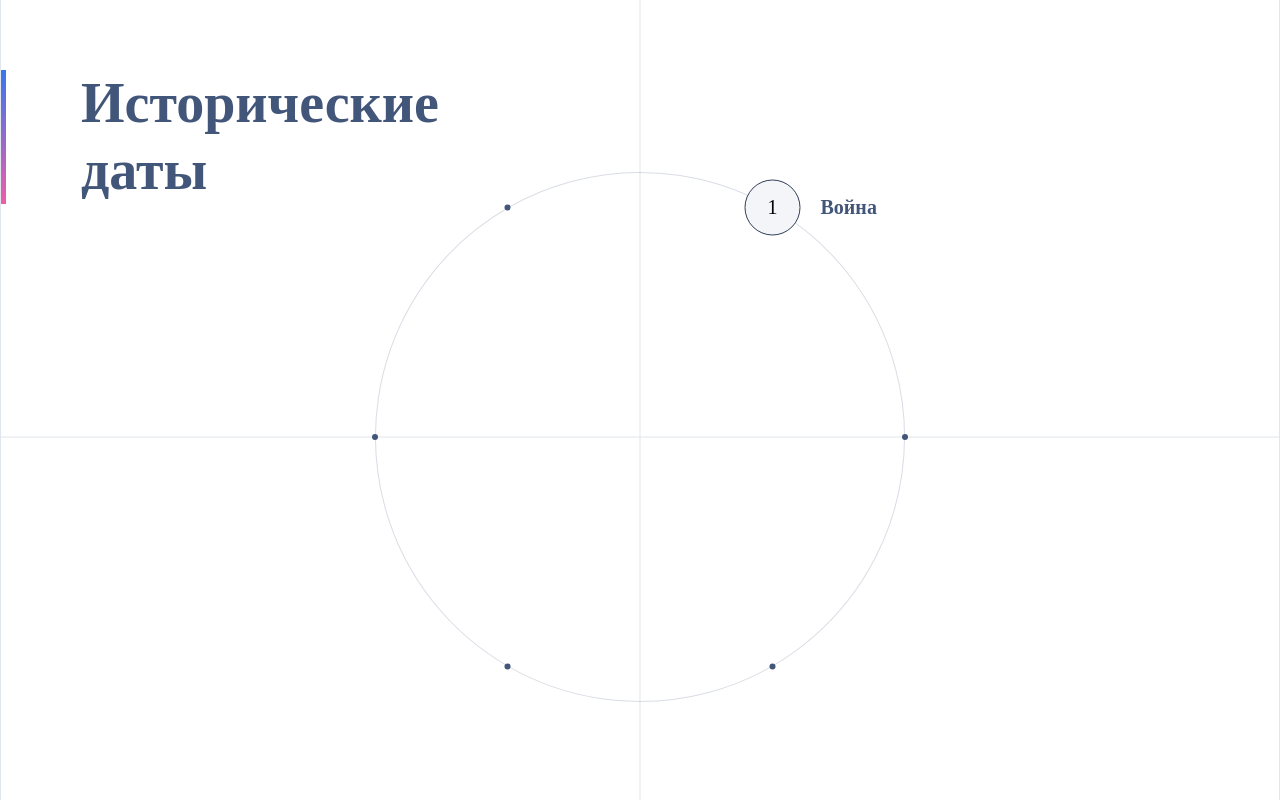
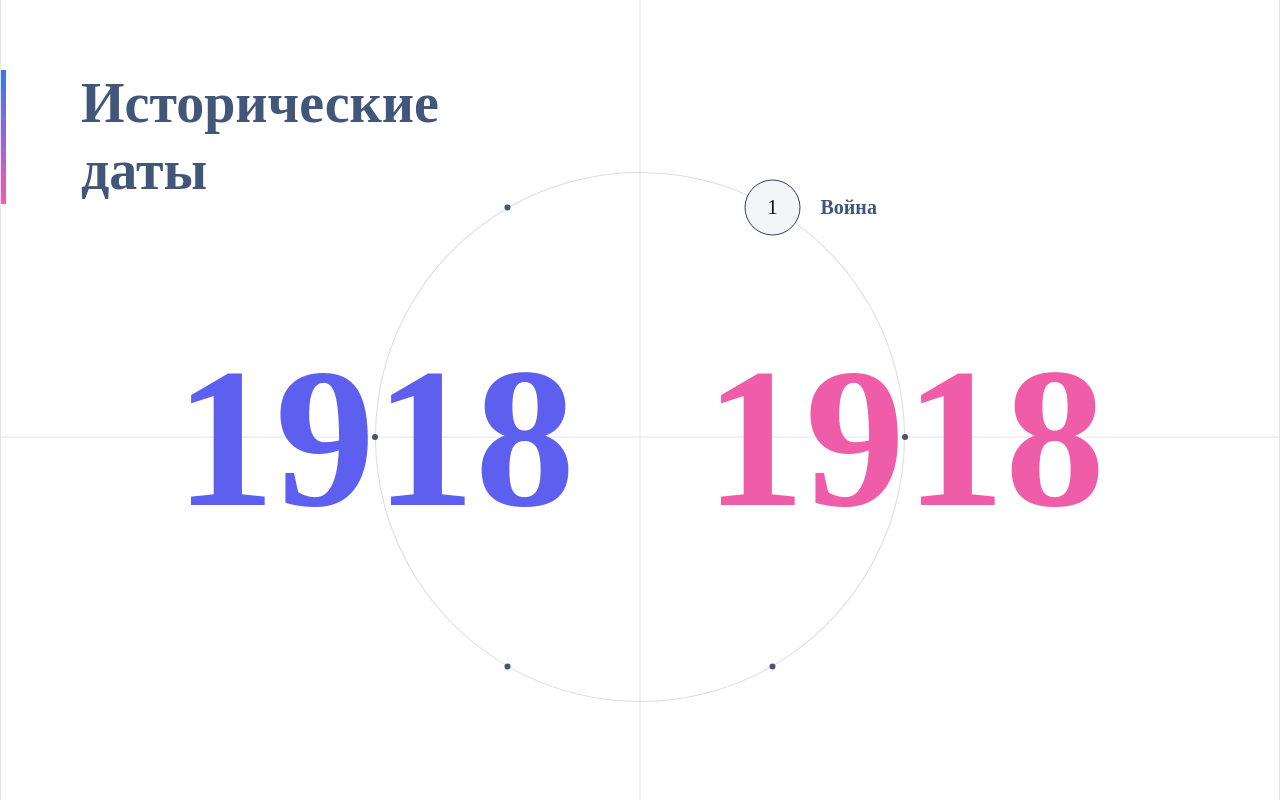
Before and after one commit to ashotvardanian-07/timeline-app, a React app in the folder timeline-app/: page / in a window 1280 px wide. Shown: the top 800 px of the page. Built offline with nearby package versions, Linux system fonts and the light colour scheme.

Commit message:
add TimelinePeriod component

```diff
--- a/timeline-app/src/components/Timeline/TimelineComponent.tsx
+++ b/timeline-app/src/components/Timeline/TimelineComponent.tsx
@@ -1,5 +1,7 @@
 import cls from './timeline.module.scss';
 import TimelineCircle from "./TimelineCircle";
+import TimelinePeriod from "./TimelinePeriod";
+import { timelinePoints } from '../../mocks/timelinePoints';
 import { useTimelineRotation } from '../../hooks/useTimelineRotation';
 
 const TimelineComponent = () => {
@@ -14,6 +16,10 @@ const TimelineComponent = () => {
                     activePoint={activePoint}
                     handleDotClick={handleDotClick}
                 />
+                <TimelinePeriod
+                    from={Number(timelinePoints[activePoint].period.from)}
+                    to={Number(timelinePoints[activePoint].period.to)}
+                />
             </div>
         </section>
     )
--- /dev/null
+++ b/timeline-app/src/components/Timeline/TimelinePeriod.tsx
@@ -0,0 +1,41 @@
+import type { FC } from 'react';
+import cls from './timeline.module.scss';
+import { useEffect, useState } from 'react';
+
+interface TimelinePeriodProps {
+    from: number;
+    to: number;
+}
+
+const TimelinePeriod: FC<TimelinePeriodProps> = ({ from, to }) => {
+    const [currentFrom, setCurrentFrom] = useState(from);
+    const [currentTo, setCurrentTo] = useState(to);
+
+    useEffect(() => {
+        const duration = 1000;
+        const startTime = performance.now();
+
+        const animate = (time: number) => {
+            const elapsed = time - startTime;
+            const progress = Math.min(elapsed / duration, 1);
+
+            setCurrentFrom(Math.round(from + (to - from) * progress));
+            setCurrentTo(Math.round(to * progress + from * (1 - progress)));
+
+            if (progress < 1) {
+                requestAnimationFrame(animate);
+            }
+        };
+
+        requestAnimationFrame(animate);
+    }, [from, to]);
+
+    return (
+        <div className={cls.timeline__period}>
+            <div className={cls.from}>{currentFrom}</div>
+            <div className={cls.to}>{currentTo}</div>
+        </div>
+    );
+};
+
+export default TimelinePeriod;
--- a/timeline-app/src/components/Timeline/timeline.module.scss
+++ b/timeline-app/src/components/Timeline/timeline.module.scss
@@ -189,3 +189,28 @@
     }
   }
 }
+
+.timeline__period {
+  top: 45%;
+  left: 50%;
+  gap: 130px;
+  z-index: 2;
+  display: flex;
+  position: absolute;
+  align-items: center;
+  justify-content: center;
+  transform: translate(-50%, -50%);
+
+  div {
+    font-size: 200px;
+    font-weight: bold;
+  }
+
+  .from {
+    color: #5d5fef;
+  }
+
+  .to {
+    color: #ef5da8;
+  }
+}
```
